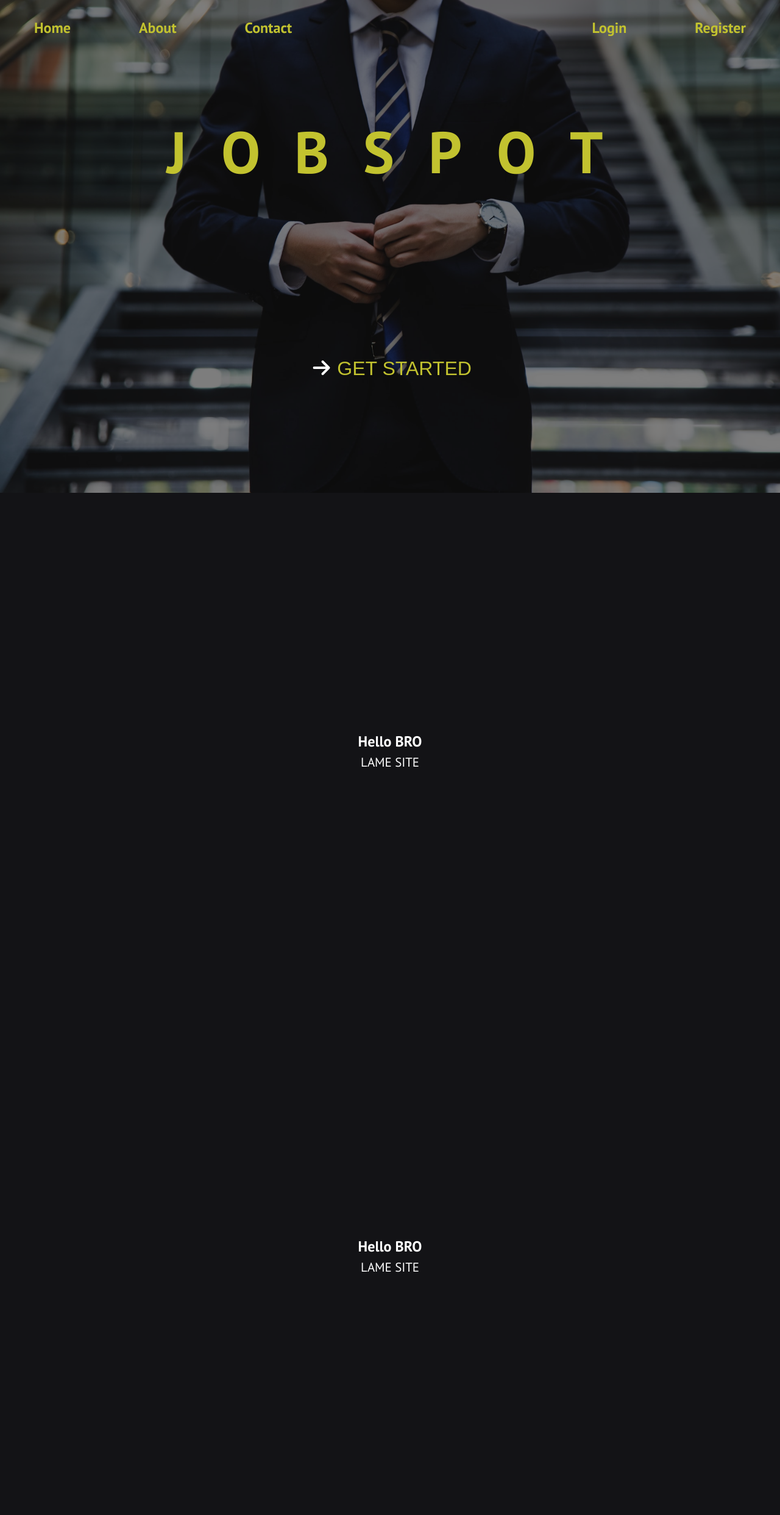
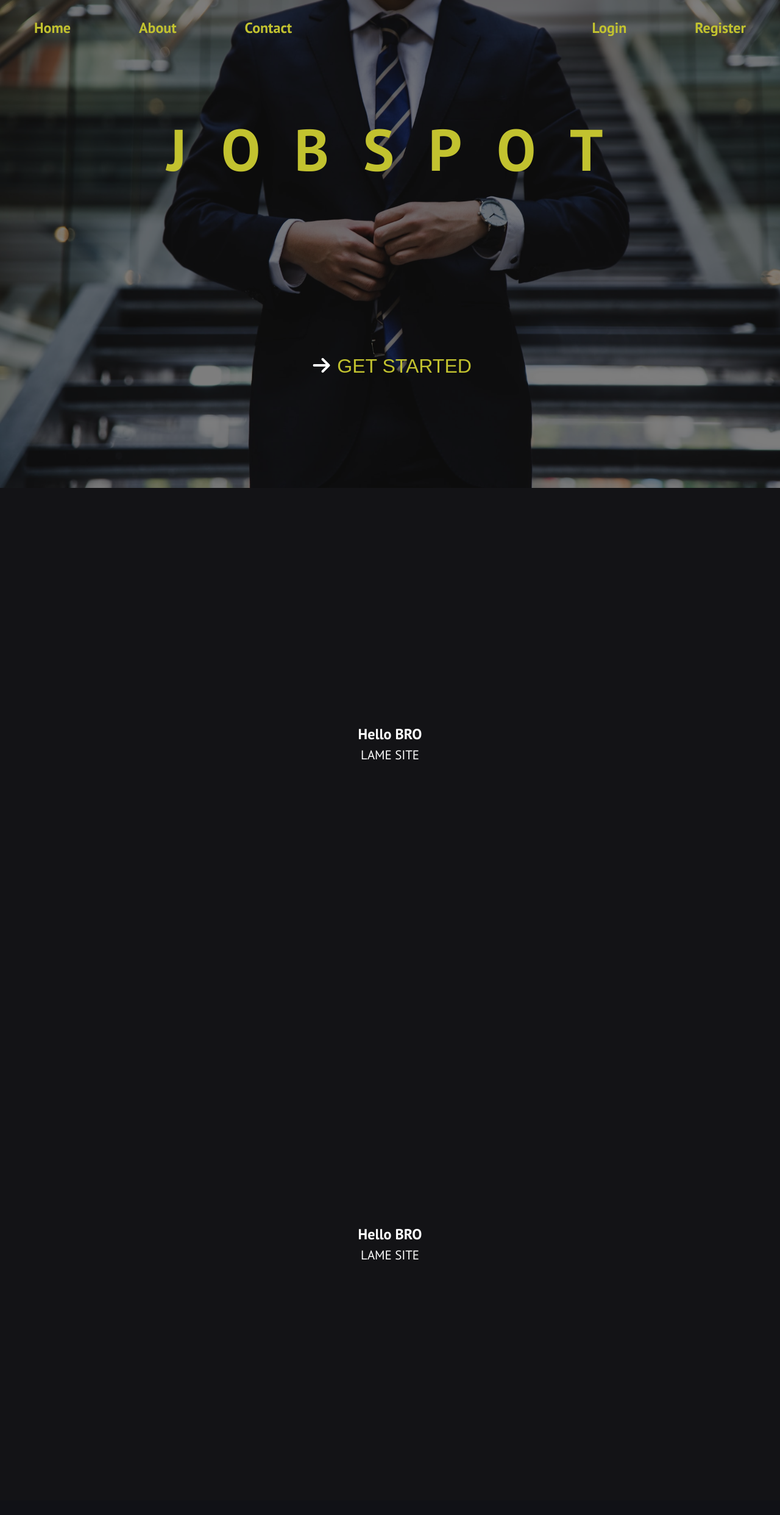
Before and after one commit to IvoGeorgievx/HistoryMuseum, a Flask app: page / in a window 1280 px wide. Shown: the whole page at 61% size. After the commit the page ends 2066 px from the top, so only its background shows below. Run offline with Flask 3, Linux system fonts and the light colour scheme.

Commit message:
adding features

```diff
--- a/frontend/static/css/index-styles.css
+++ b/frontend/static/css/index-styles.css
@@ -17,7 +17,7 @@ section {
     display: grid;
     place-items: center;
     align-content: center;
-    min-height: 101vh;
+    min-height: 100vh;
     margin-bottom: 20px;
 }
 
```
